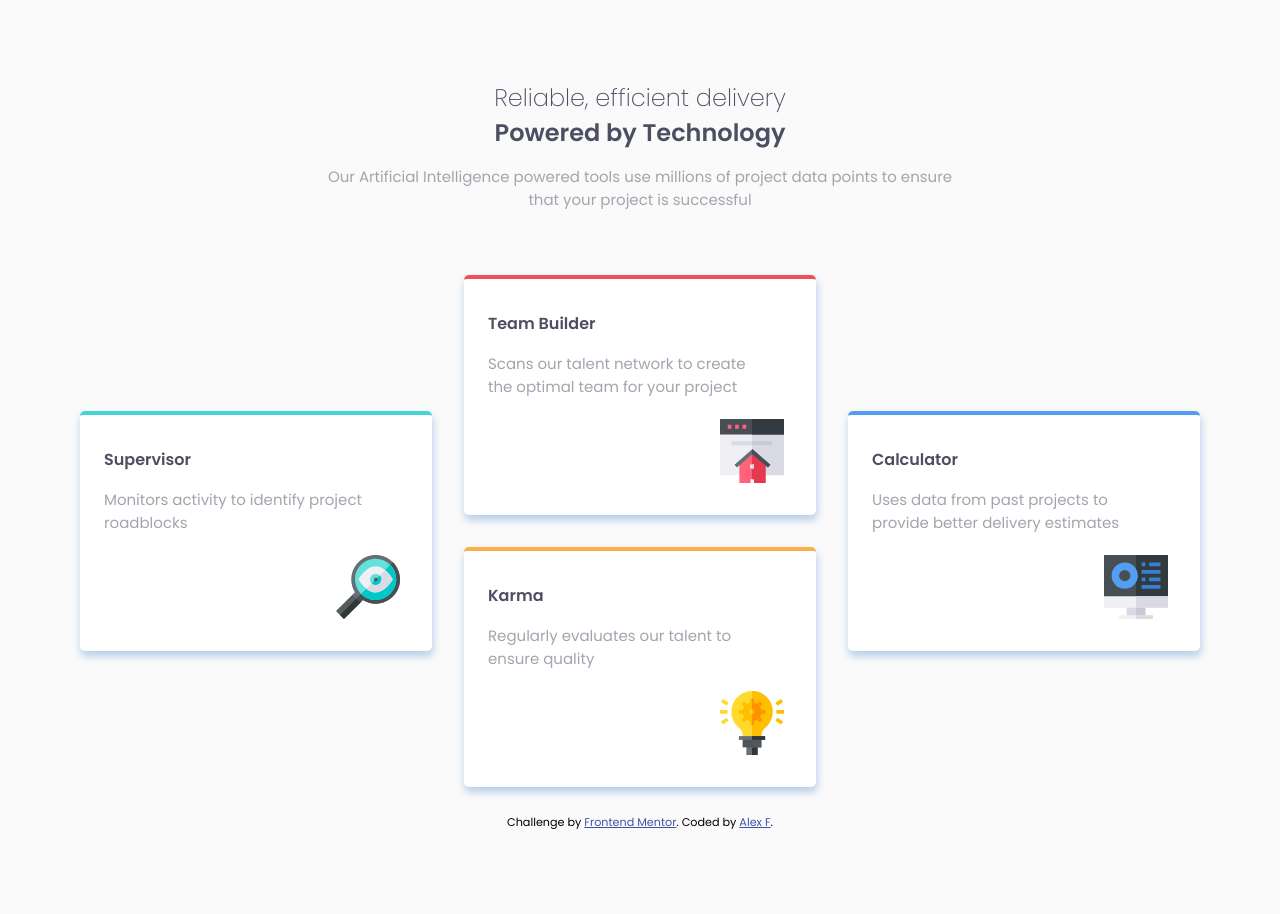
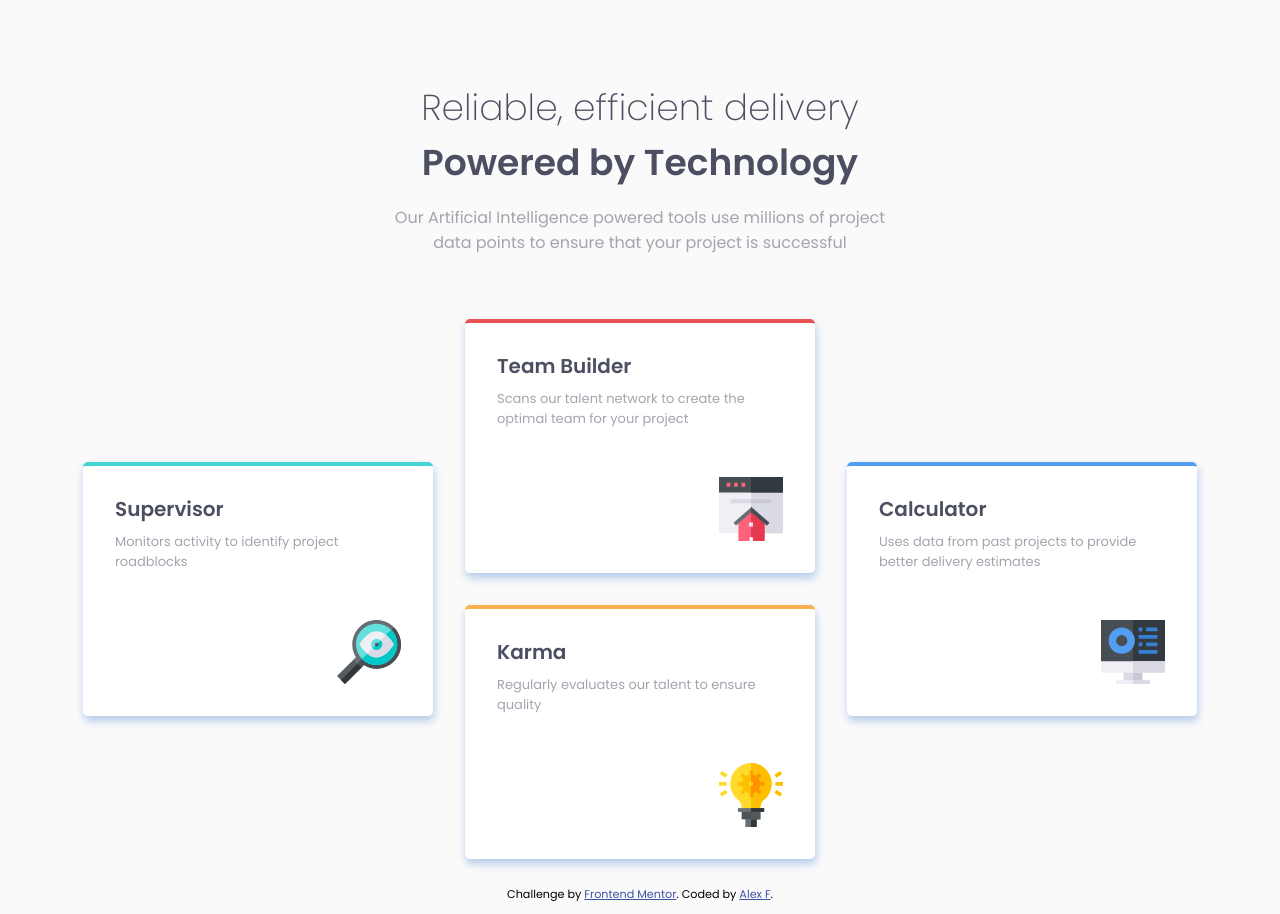
Before and after one commit to SignetOHara/FrontendMentor-4CardFeature, a plain HTML site: page index.html in a window 1280 px wide. Before the commit the page ends 842 px from the top, so only its background shows below. Drawn offline with Linux system fonts and the light colour scheme.

Commit message:
sizing cleaned

```diff
--- a/main.scss
+++ b/main.scss
@@ -67,9 +67,9 @@ h3 {
 	box-sizing: border-box;
 	border-top: 4px solid;
 	margin: 1rem;
-	height: 15rem;
+	height: 15.875rem;
 	position: relative;
-	width: 22rem;
+	width: 21.875rem;
 
 	img {
 		position: absolute;
@@ -88,15 +88,16 @@ h3 {
 
 .card__individual--title {
 	color: map-get($colors, title-font-color);
-	padding: 2rem 0 0.5rem 1.5rem;
+	font-size: 1.25rem;
+	padding: 1.75rem 0 0 2rem;
 	margin: 0 0 0.5rem;
 }
 
 .card__individual--text {
 	color: map-get($colors, text-font-color);
-	font-size: $regular-font-size;
-	margin: 0 1.5rem 0 1.5rem;
-	max-width: 17.5rem;
+	font-size: 0.8125rem;
+	margin: 0 2rem;
+	max-width: 17rem;
 }
 
 #card--supervisor {
@@ -138,12 +139,23 @@ h3 {
 // Desktops
 
 @media (min-width: 73rem) {
+	.headings {
+		font-size: 2.25rem;
+	}
+
+	.header-section {
+		h3 {
+			font-size: 1rem;
+			max-width: 33rem;
+			margin: 0.9375rem auto;
+		}
+	}
+
 	.cards {
 		align-content: center;
 		align-items: center;
 		display: flex;
 		flex-direction: row;
-		flex-wrap: wrap;
 		justify-content: center;
 	}
 }
```
Also changed, not shown: main.css, 1 other file.
